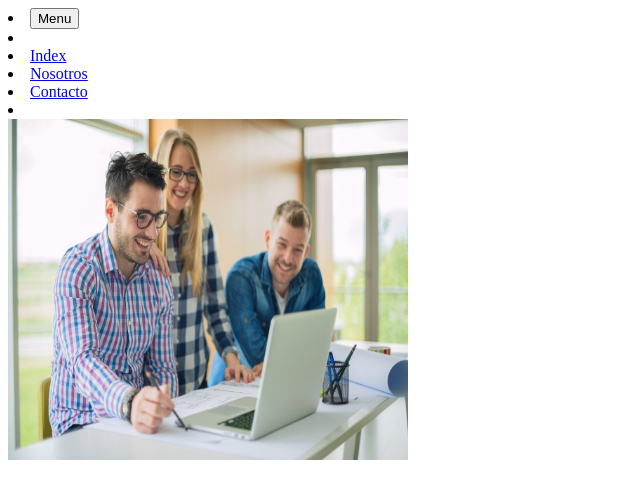
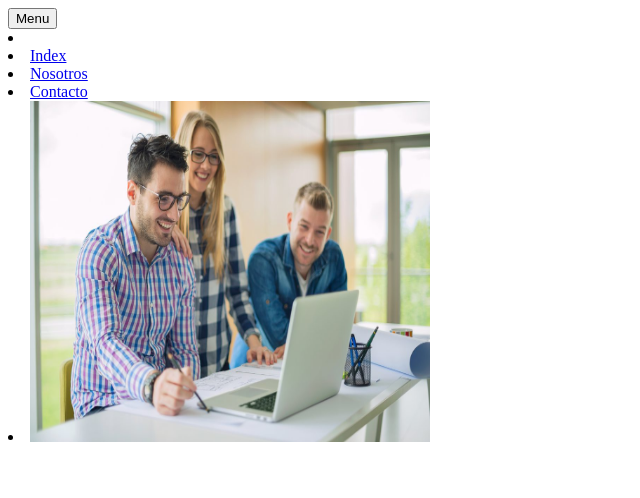
Before and after one commit to Lighter-host/Proyecto_2_Ramas, a website: page contacto.html in a window 1280 px wide. Shown: the whole page, without its empty margins (0-640 px from the left). Drawn offline with Linux system fonts and the light colour scheme; files whose address does not match are found by name.

Commit message:
Finalist

```diff
--- a/contacto.html
+++ b/contacto.html
@@ -7,14 +7,15 @@
     <title>Contacto</title>
 </head>
 <body>
-    <div class="dropdown"><li class=" even">
+     <div<>
         <button class="mainmenubtn">Menu</button><li class=" odd">
         <div class="dropdown-child"><li class=" even">
           <a href="index.html">Index </a><li class=" odd">
           <a href="Nosotros.html">Nosotros</a><li class=" even">
           <a href="contacto.html">Contacto</a><li class=" odd">
 
+        </div><img src="C:\Users\Jose Isidro\Desktop\GIT y NPM\src\HRTRENDS_RECLUTAMIENTO-Competencias_genericas538686298.png" width="400" height="341">
         </div>
-    <img src="C:\Users\Jose Isidro\Desktop\GIT y NPM\src\HRTRENDS_RECLUTAMIENTO-Competencias_genericas538686298.png" width="400" height="341">
+
 </body>
 </html>
```
Also changed, not shown: Nosotros.html (+2 -2 lines), index.html (+1 -1 lines).
